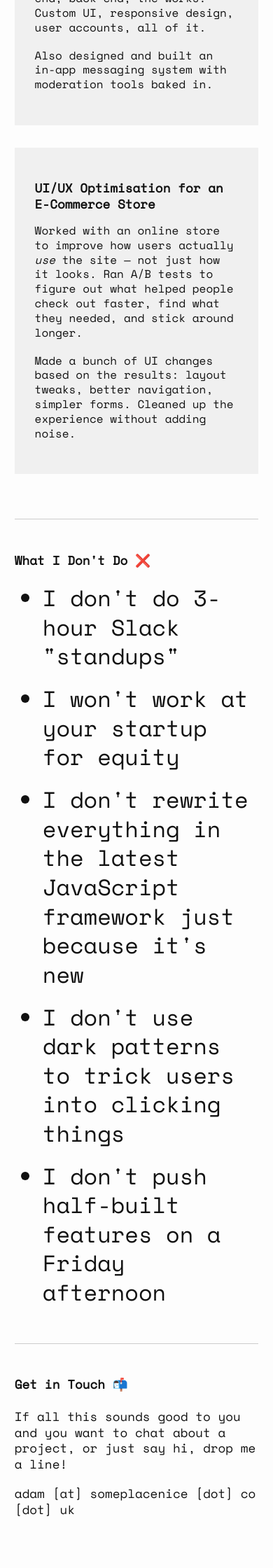
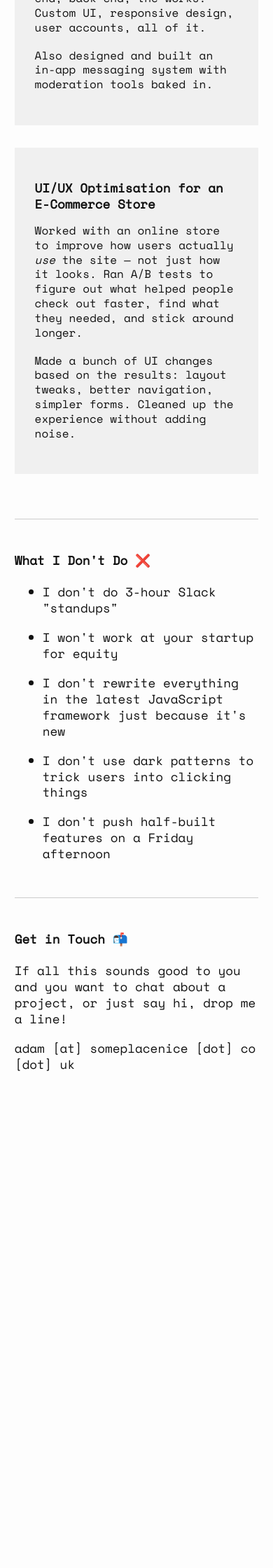
Before and after one commit to adamcheasley/adamcheasley.github.io, a Jekyll site: the page index.html, which Jekyll copies as it is, in a window 390 px wide. Shown: the part 2487-4727 px from the top of the page at 70% size. Built offline with Jekyll 4.4.1, drawn with Linux system fonts in a browser that asks for light colours; after the commit the page ends 4090 px from its top, so only the background shows below that.

Commit message:
update styles in index.html to adjust font sizes for better readability on smaller screens

```diff
--- a/index.html
+++ b/index.html
@@ -67,7 +67,7 @@
         body {
           padding: 1.3rem;
         }
-        h1, h2, h3, p {
+        h1, h2, h3, p, li {
             font-size: 1.1rem;
         }
         .description {
```
